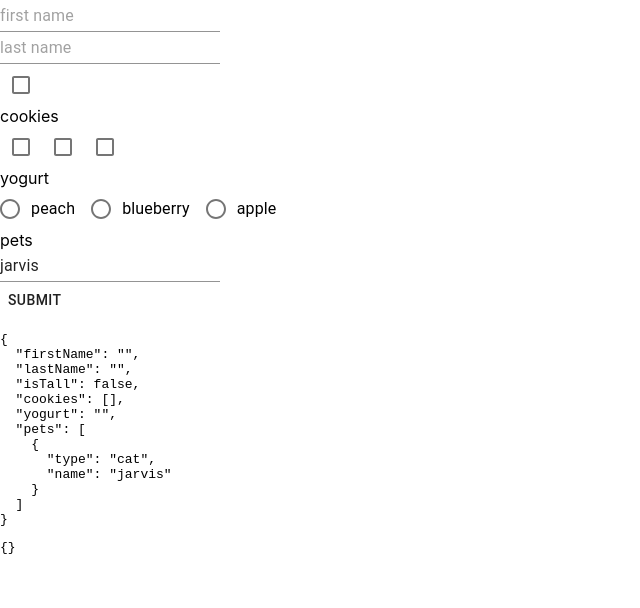
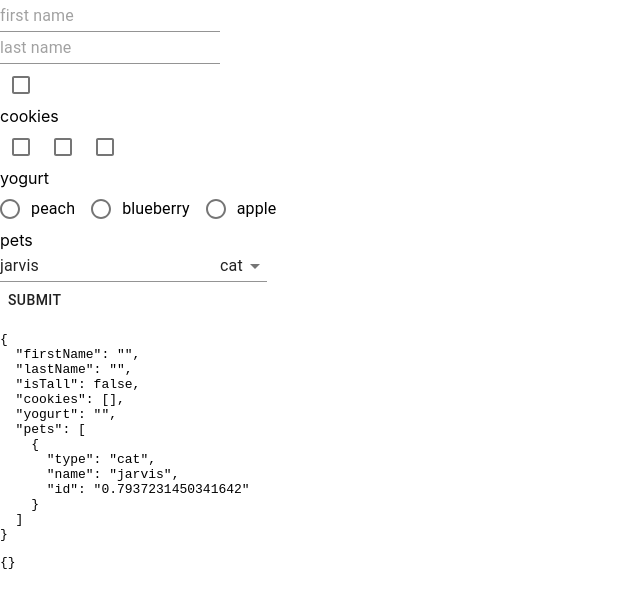
Before and after one commit to Annie-Huang/formik-2-example, a React (Create React App) app: page / in a window 1280 px wide. Shown: the top 608 px of the page, without its empty margins (0-640 px from the left). Built offline with nearby package versions, Linux system fonts and the light colour scheme.

Commit message:
Create a material-ui style Dropdown select component with Formik's <Field type='select'> and <MenuItem> component

```diff
--- a/src/App.tsx
+++ b/src/App.tsx
@@ -13,6 +13,8 @@ import {
   Checkbox,
   Radio,
   FormControlLabel,
+  Select,
+  MenuItem,
 } from '@material-ui/core';
 import * as yup from 'yup';
 
@@ -69,7 +71,7 @@ function App() {
           isTall: false,
           cookies: [],
           yogurt: '',
-          pets: [{ type: 'cat', name: 'jarvis' }],
+          pets: [{ type: 'cat', name: 'jarvis', id: '' + Math.random() }],
         }}
         validationSchema={validationSchema}
         /* validate={(values) => {
@@ -162,15 +164,23 @@ function App() {
             <FieldArray name='pets'>
               {(arrayHelpers) => (
                 <div>
-                  {values.pets.map((pet, index) => {
-                    const name = `pets.${index}.name`;
-
-                    return (
-                      <div key={pet.name}>
-                        <MyTextField placeholder='pet name' name={name} />
-                      </div>
-                    );
-                  })}
+                  {values.pets.map((pet, index) => (
+                    <div key={pet.id}>
+                      <MyTextField
+                        placeholder='pet name'
+                        name={`pets.${index}.name`}
+                      />
+                      <Field
+                        name={`pets.${index}.type`}
+                        type='select'
+                        as={Select}
+                      >
+                        <MenuItem value='cat'>cat</MenuItem>
+                        <MenuItem value='dog'>dog</MenuItem>
+                        <MenuItem value='frog'>frog</MenuItem>
+                      </Field>
+                    </div>
+                  ))}
                 </div>
               )}
             </FieldArray>
```
